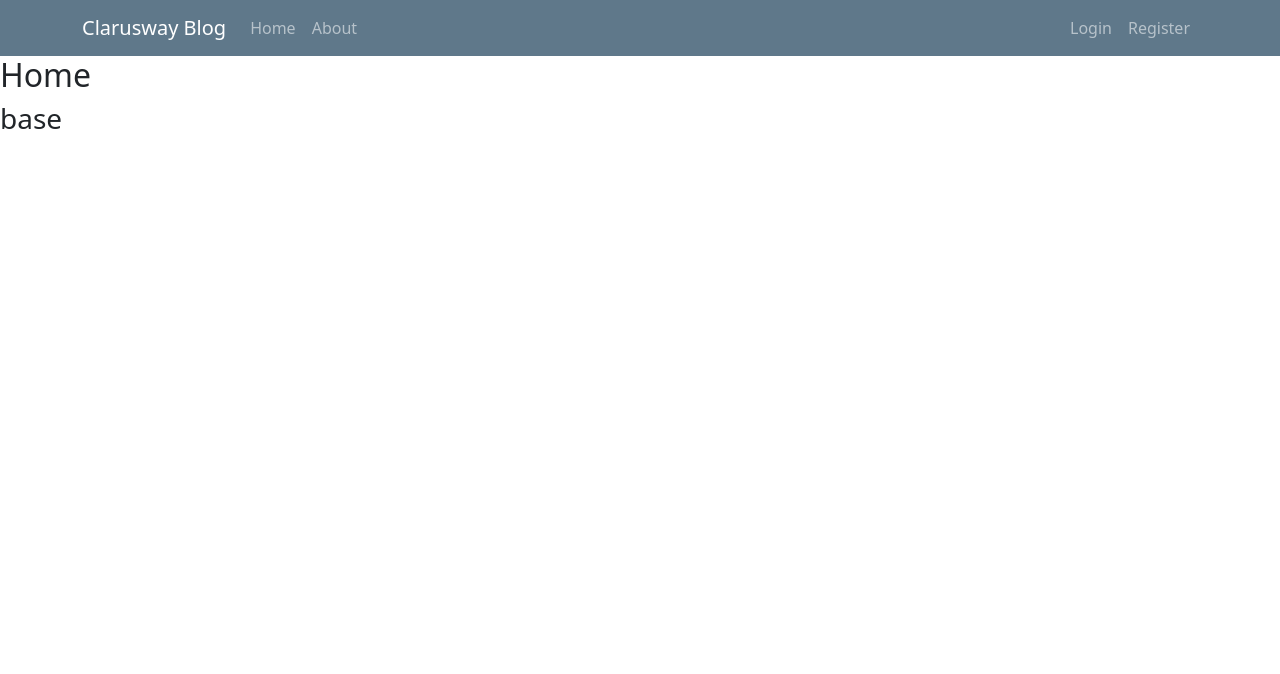
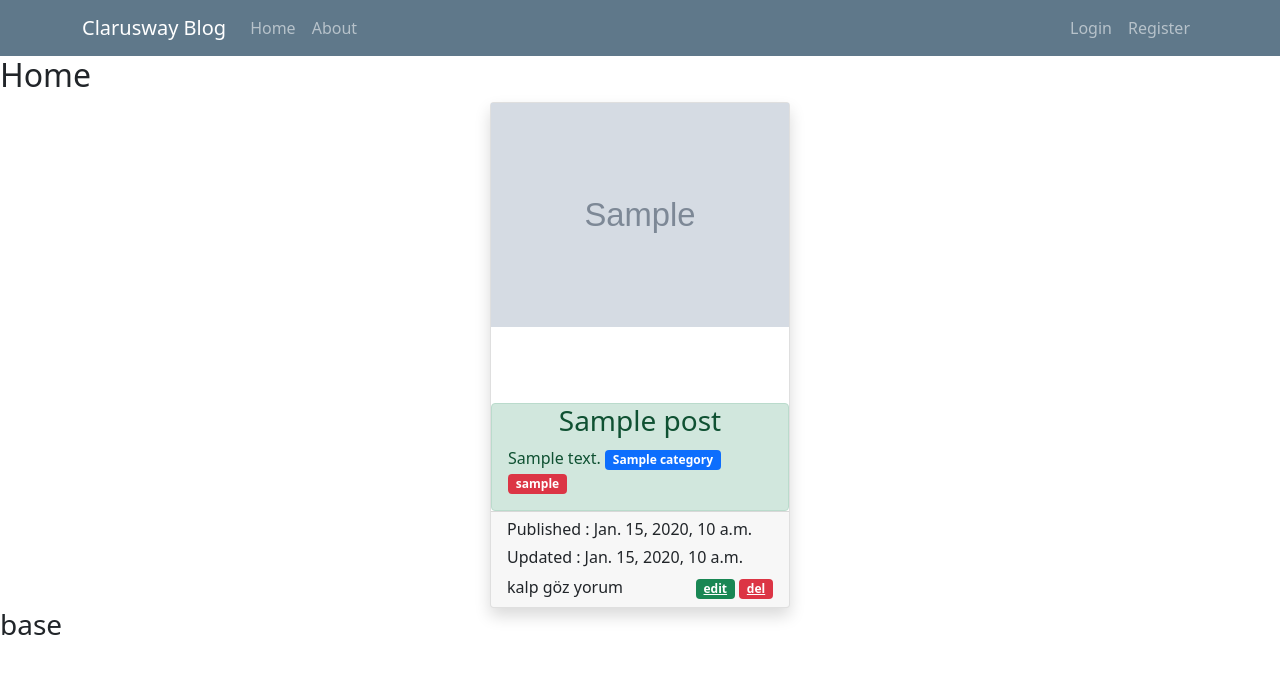
Before and after one commit to Mr-Mesut-OZTURK/django-blog-app, a Django app: page / in a window 1280 px wide. Shown: the top 674 px of the page. Run offline with Django 3.2, Linux system fonts and the light colour scheme; tables that the repository leaves empty hold one stand-in row (values such as "Sample post"); grey boxes marked "Sample" are stand-in pictures; some libraries are stand-ins or nearby versions.

Commit message:
added home page and view

```diff
--- a/blog/templates/home.html
+++ b/blog/templates/home.html
@@ -4,5 +4,46 @@
 {% block content %}
 
 <h2>Home</h2>
+<!-- <div class="container d-grid align-items-center justify-content-center"> -->
+<div class="container d-flex gap-4 flex-wrap  justify-content-center">
+    {% for post in posts %}
 
+    <div class="card shadow pb-0" style="width:300px; min-width: 250px;">
+
+        <div style="height:300px">
+            <a href="#">
+                <img src="{{ post.image.url }}" alt="{{ post.title }}" class="card-image" style="width:100%">
+            </a>
+        </div>
+
+        <div class="card-body alert alert-success mb-0 py-0">
+            <h3 class="card-title text-center">{{ post.title }}</h3>
+
+            <p>
+                {{post.content|truncatechars:40}}
+                <span class="badge bg-primary">{{ post.category }}</span>
+                <span class="badge bg-danger">{{ post.user }}</span>
+            </p>
+        </div>
+
+        <div class="card-footer">
+            <h6>Published : {{post.publish_date}}</h6>
+            <h6>Updated : {{post.last_updated}}</h6>
+            <div class="d-flex justify-content-between">
+                <span class="">
+                    <span>kalp</span>
+                    <span>göz</span>
+                    <span>yorum</span>
+                </span>
+                <span class="">
+                    <a href="#" class="badge bg-success">edit</a>
+                    <a href="#" class="badge bg-danger">del</a>
+                </span>
+            </div>
+        </div>
+    </div>
+
+    {% endfor %}
+</div>
+<!-- </div> -->
 {% endblock content %}
--- a/blog/urls.py
+++ b/blog/urls.py
@@ -1,6 +1,9 @@
 from django.urls import path
-from .views import home
+from .views import home, about, login, register
 
 urlpatterns = [
-    path('', home),
+    path('', home, name='home'),
+    path('about', about, name='about'),
+    # path('login', login, name='login'),
+    path('register', register, name='register'),
 ]
--- a/blog/views.py
+++ b/blog/views.py
@@ -1,5 +1,23 @@
 from django.shortcuts import render
+from .models import Post
 
 # Create your views here.
 def home(request):
-    return render(request, 'home.html')
+    posts = Post.objects.all()
+
+    context = {
+        'posts': posts,
+    }
+    return render(request, 'home.html', context)
+
+
+def about(request):
+    return render(request, 'about.html')
+
+
+def login(request):
+    return render(request, 'login.html')
+
+
+def register(request):
+    return render(request, 'register.html')
```
